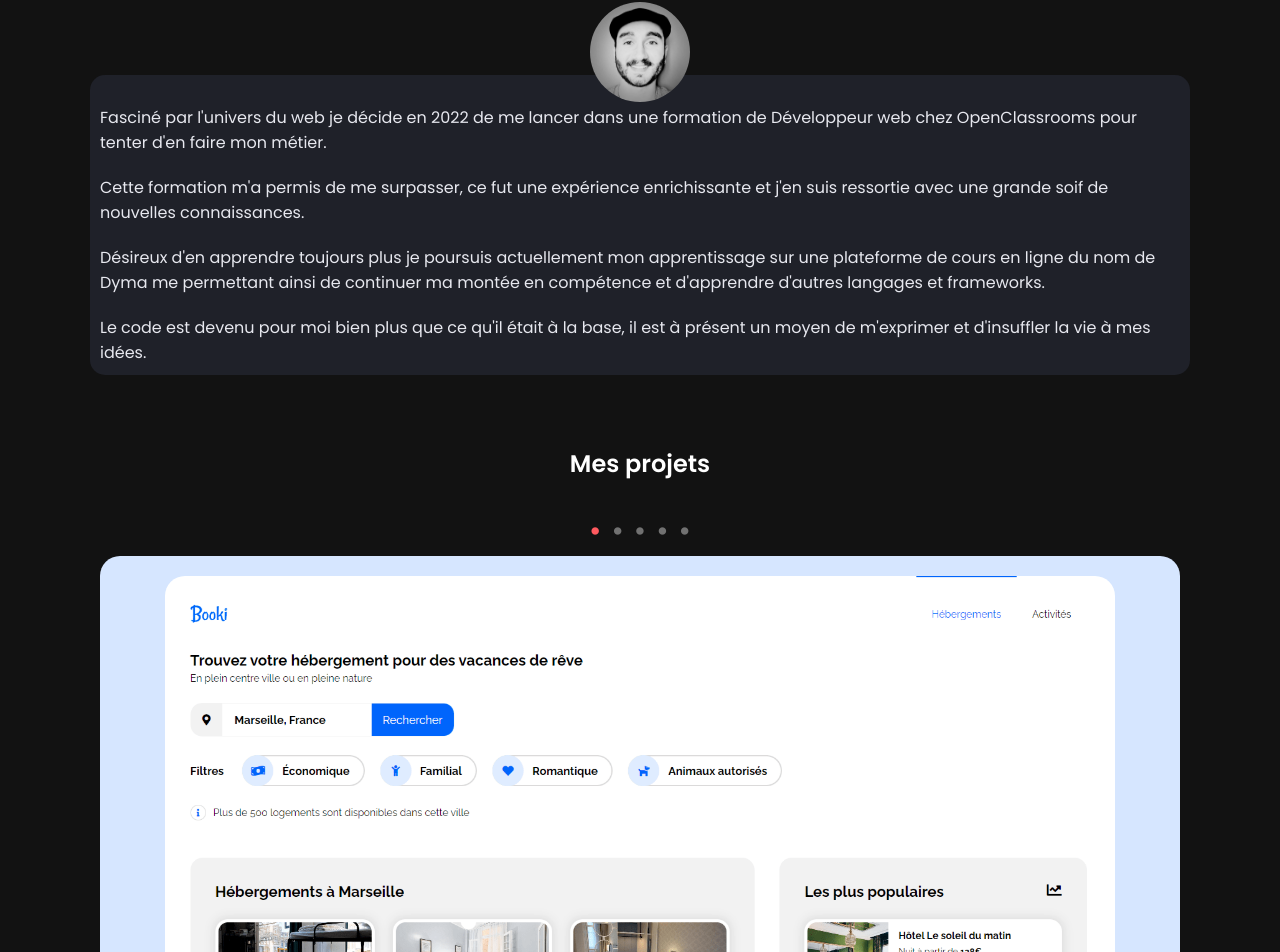
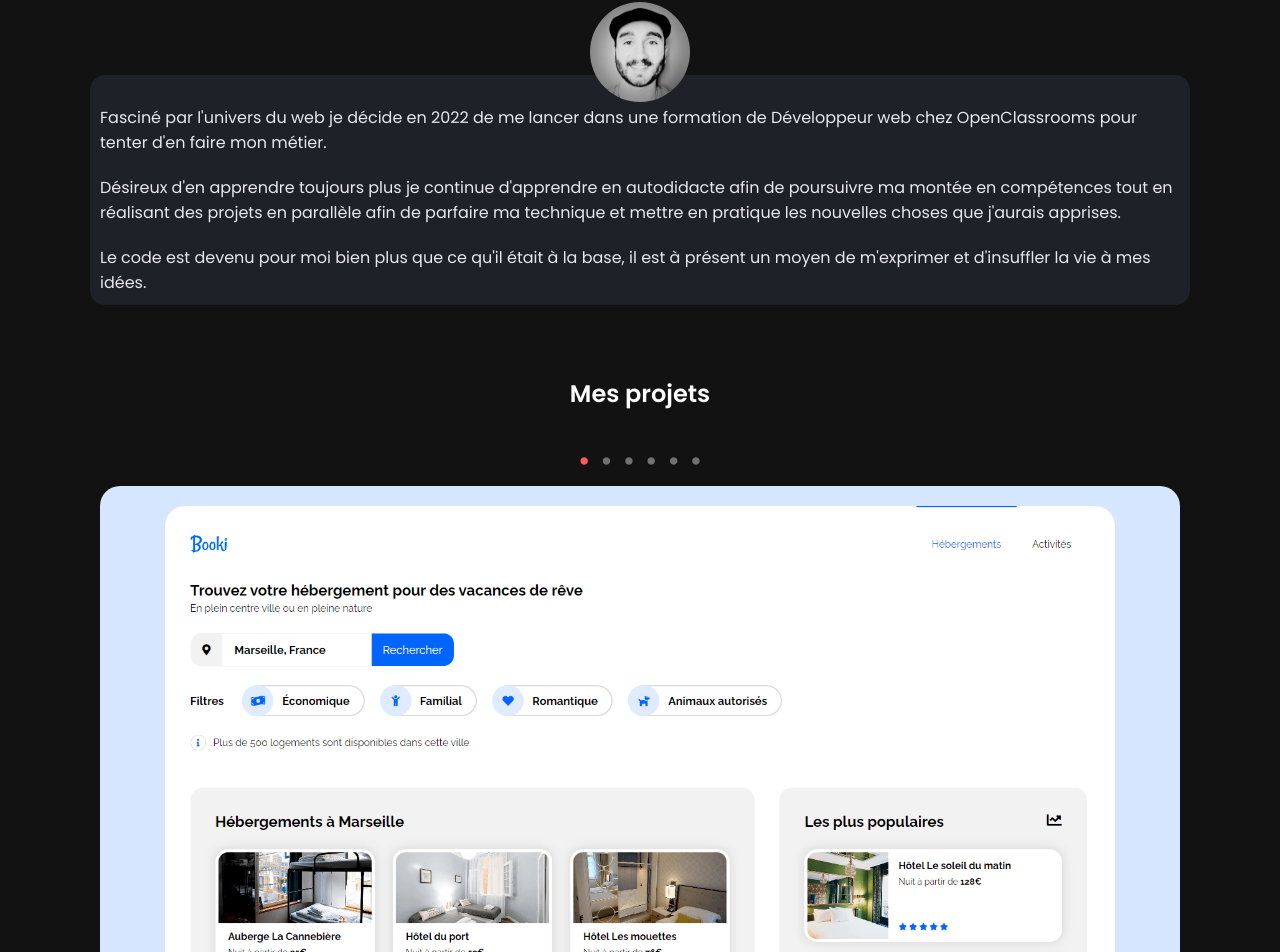
Before and after one commit to VIEIRA-Michel/portfolio-v2, a Vue app in the folder portfolio/: page / in a window 1280 px wide. Shown: the part 872-1824 px from the top of the page. Built offline with nearby package versions, Linux system fonts and the light colour scheme.

Commit message:
Mise à jour du texte de présentation dans le composant AboutMe et ajout d'un nouveau projet réalisé dans le carrousel

```diff
--- a/portfolio/src/components/AboutMe.vue
+++ b/portfolio/src/components/AboutMe.vue
@@ -17,13 +17,9 @@ import picture from '@/assets/images/mv.jpg';
                         web chez OpenClassrooms pour tenter d'en faire mon métier.
                     </p>
                     <p>
-                        Cette formation m'a permis de me surpasser, ce fut une expérience enrichissante et j'en suis
-                        ressortie avec une grande soif de nouvelles connaissances.
-                    </p>
-                    <p>
-                        Désireux d'en apprendre toujours plus je poursuis actuellement mon apprentissage sur une
-                        plateforme de cours en ligne du nom de Dyma me permettant ainsi de continuer ma montée en
-                        compétence et d'apprendre d'autres langages et frameworks.
+                        Désireux d'en apprendre toujours plus je continue d'apprendre en autodidacte afin de poursuivre
+                        ma montée en compétences tout en réalisant des projets en parallèle afin de parfaire ma
+                        technique et mettre en pratique les nouvelles choses que j'aurais apprises.
                     </p>
                     <p>
                         Le code est devenu pour moi bien plus que ce qu'il était à la base, il est à présent un moyen de
@@ -42,7 +38,6 @@ import picture from '@/assets/images/mv.jpg';
 }
 
 .about {
-    // height: 100vh;
     display: flex;
     flex-direction: column;
     justify-content: center;
--- a/portfolio/src/components/Carousel.vue
+++ b/portfolio/src/components/Carousel.vue
@@ -33,7 +33,6 @@ onMounted(() => useEffectStore().initSlidesChangeAuto());
 }
 
 .carousel-projects {
-    // margin-bottom: 50px;
     height: 100vh;
     display: flex;
     flex-direction: column;
--- a/portfolio/src/data/data.js
+++ b/portfolio/src/data/data.js
@@ -16,6 +16,7 @@ import ohmyfood from '@/assets/images/ohmyfood.png';
 import groupomania from '@/assets/images/groupomania.png';
 import supakanban from '@/assets/images/supakanban.png';
 import tictactoe from '@/assets/images/tic-tac-toe.png';
+import spaceTourism from '@/assets/images/space-tourism.png';
 
 export const data = [
     {
@@ -189,5 +190,25 @@ export const data = [
                 picture: sass,
             },
         ]
+    },
+    {
+        id: 5,
+        title: "space-tourism",
+        techno: "React, Sass",
+        background: 'background-color: #D1F7CF',
+        picture: spaceTourism,
+        url: "https://space-tourism.michelvieira.fr",
+        techno: [
+            {
+                id: 1,
+                name: "React",
+                picture: react,
+            },
+            {
+                id: 2,
+                name: "Sass",
+                picture: sass,
+            },
+        ]
     }
 ]
```
Also changed, not shown: portfolio/src/assets/images/space-tourism.png (added), portfolio/src/assets/images/tic-tac-toe.png.
